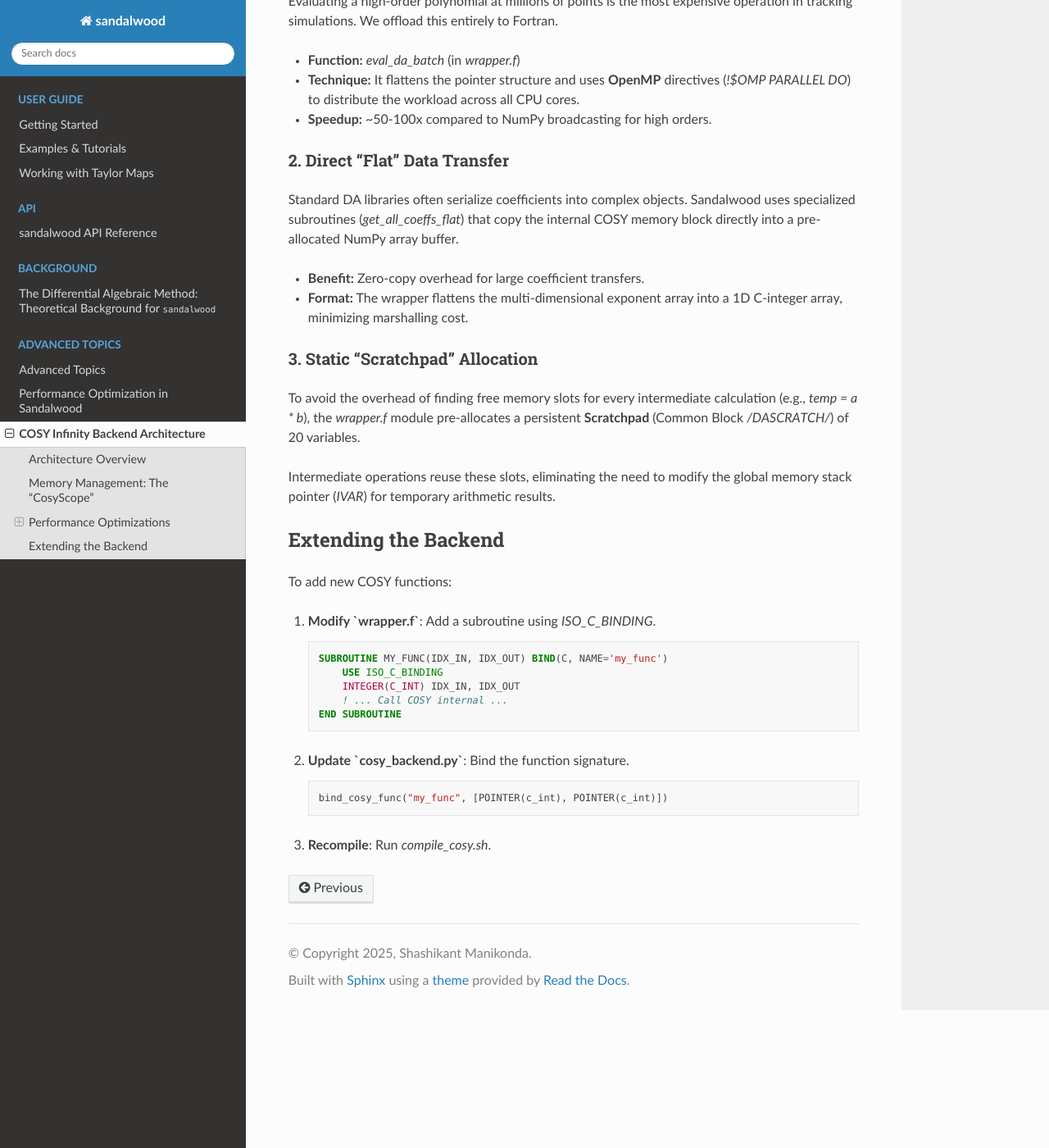
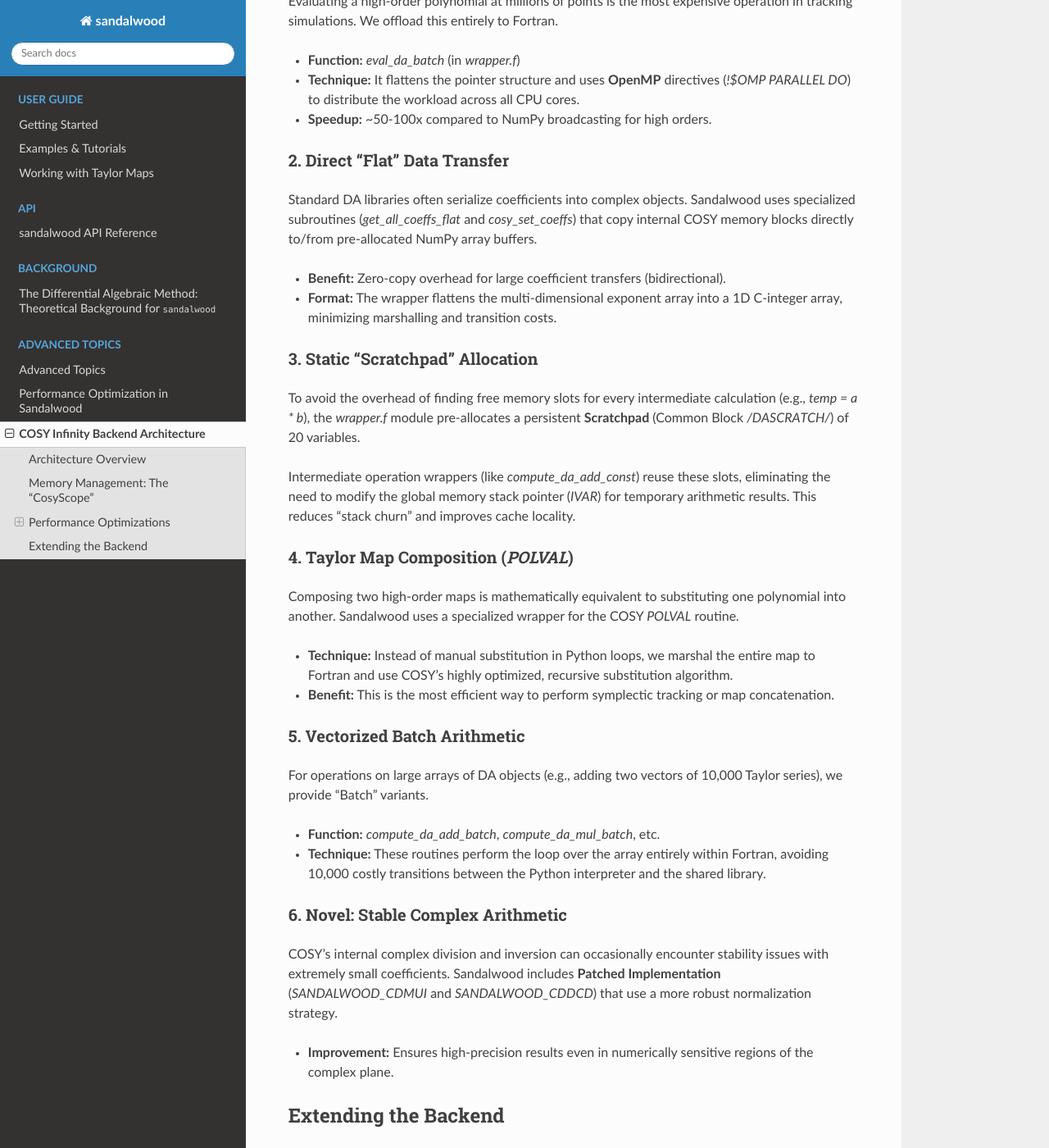
Before and after one commit to shashi-manikonda/sandalwood, a Sphinx documentation site: the page built from docs/cosy_backend.rst, in a window 1280 px wide and 1400 px high, scrolled down 1554 px. Shown: the whole window at 82% size. Built offline with Sphinx 7.4.7 and the Read the Docs theme 3.1.0, drawn with Linux system fonts in a browser that asks for light colours; some of the changed text lies outside the part shown.

Commit message:
docs: refine COSY backend docs with map composition, batch arithmetic, and bidirectional flat transfers

```diff
--- a/docs/cosy_backend.rst
+++ b/docs/cosy_backend.rst
@@ -14,7 +14,7 @@
 
 1.  **Fortran Core (`libcosy.so`)**: The compiled COSY Infinity library, patched with `wrapper.f` to expose a C-compatible ABI.
 2.  **C-Types Bridge (`cosy_backend.py`)**: A thin Python layer that marshals pointers and integers directly to the shared library.
-3.  **High-Level Wrapper (`CosyDA`)**: A Python class that manages the lifecycle of COSY variables (Indices).
+3.  **High-Level Wrapper (`CosyDA`)**: A Python class that manages the lifecycle of COSY variables using integer **Indices**, shielding the user from manual memory management.
 
 .. code-block:: text
 
@@ -72,17 +72,40 @@
 2. Direct "Flat" Data Transfer
 ~~~~~~~~~~~~~~~~~~~~~~~~~~~~~~
 
-Standard DA libraries often serialize coefficients into complex objects. Sandalwood uses specialized subroutines (`get_all_coeffs_flat`) that copy the internal COSY memory block directly into a pre-allocated NumPy array buffer.
+Standard DA libraries often serialize coefficients into complex objects. Sandalwood uses specialized subroutines (`get_all_coeffs_flat` and `cosy_set_coeffs`) that copy internal COSY memory blocks directly to/from pre-allocated NumPy array buffers.
 
-* **Benefit:** Zero-copy overhead for large coefficient transfers.
-* **Format:** The wrapper flattens the multi-dimensional exponent array into a 1D C-integer array, minimizing marshalling cost.
+* **Benefit:** Zero-copy overhead for large coefficient transfers (bidirectional).
+* **Format:** The wrapper flattens the multi-dimensional exponent array into a 1D C-integer array, minimizing marshalling and transition costs.
 
 3. Static "Scratchpad" Allocation
 ~~~~~~~~~~~~~~~~~~~~~~~~~~~~~~~~~
 
 To avoid the overhead of finding free memory slots for every intermediate calculation (e.g., `temp = a * b`), the `wrapper.f` module pre-allocates a persistent **Scratchpad** (Common Block `/DASCRATCH/`) of 20 variables.
 
-Intermediate operations reuse these slots, eliminating the need to modify the global memory stack pointer (`IVAR`) for temporary arithmetic results.
+Intermediate operation wrappers (like `compute_da_add_const`) reuse these slots, eliminating the need to modify the global memory stack pointer (`IVAR`) for temporary arithmetic results. This reduces "stack churn" and improves cache locality.
+
+4. Taylor Map Composition (`POLVAL`)
+~~~~~~~~~~~~~~~~~~~~~~~~~~~~~~~~~~~~
+
+Composing two high-order maps is mathematically equivalent to substituting one polynomial into another. Sandalwood uses a specialized wrapper for the COSY `POLVAL` routine.
+
+* **Technique:** Instead of manual substitution in Python loops, we marshal the entire map to Fortran and use COSY's highly optimized, recursive substitution algorithm.
+* **Benefit:** This is the most efficient way to perform symplectic tracking or map concatenation.
+
+5. Vectorized Batch Arithmetic
+~~~~~~~~~~~~~~~~~~~~~~~~~~~~~~
+
+For operations on large arrays of DA objects (e.g., adding two vectors of 10,000 Taylor series), we provide "Batch" variants.
+
+* **Function:** `compute_da_add_batch`, `compute_da_mul_batch`, etc.
+* **Technique:** These routines perform the loop over the array entirely within Fortran, avoiding 10,000 costly transitions between the Python interpreter and the shared library.
+
+6. Novel: Stable Complex Arithmetic
+~~~~~~~~~~~~~~~~~~~~~~~~~~~~~~~~~~~
+
+COSY's internal complex division and inversion can occasionally encounter stability issues with extremely small coefficients. Sandalwood includes **Patched Implementation** (`SANDALWOOD_CDMUI` and `SANDALWOOD_CDDCD`) that use a more robust normalization strategy.
+
+* **Improvement:** Ensures high-precision results even in numerically sensitive regions of the complex plane.
 
 Extending the Backend
 ---------------------
```
